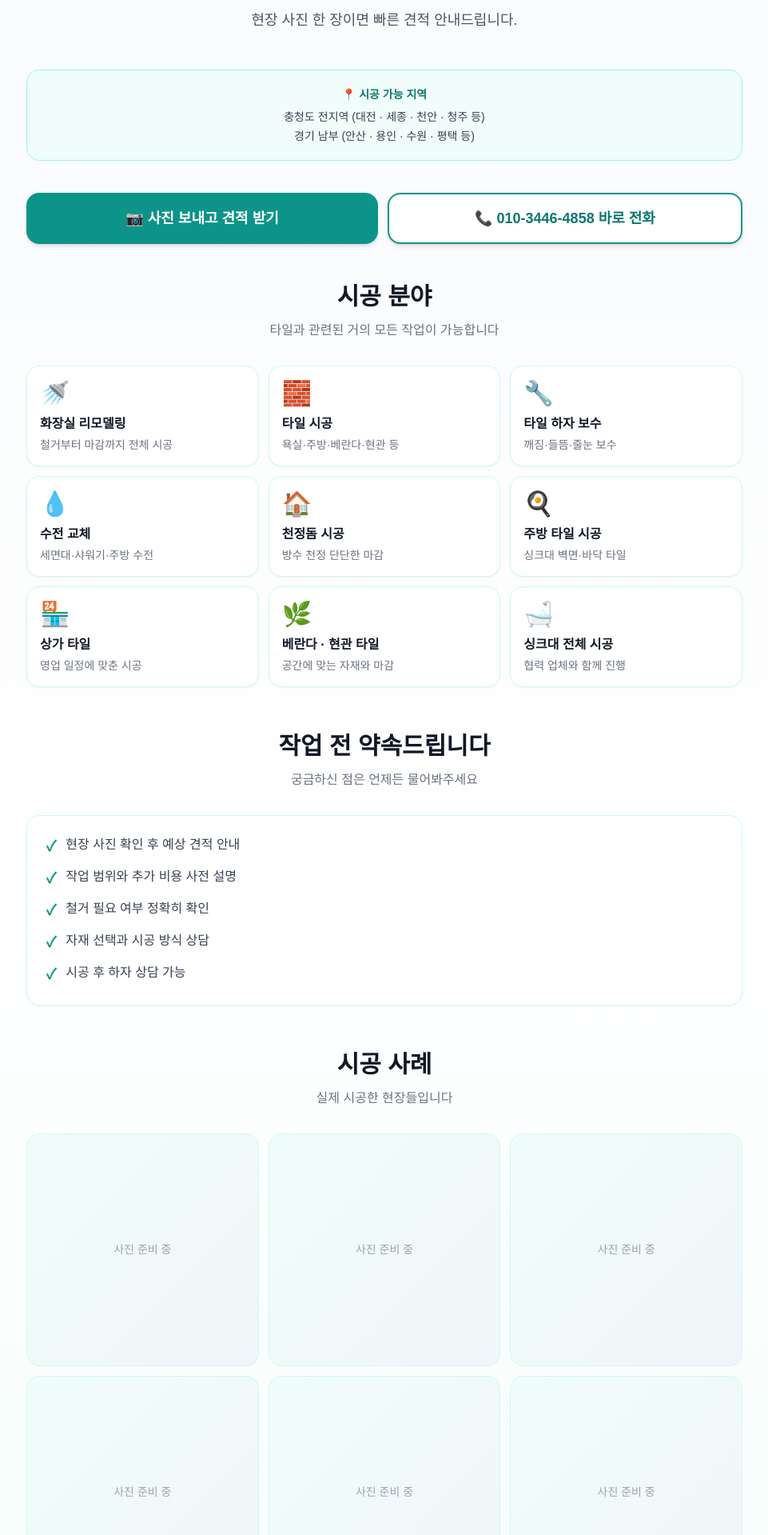
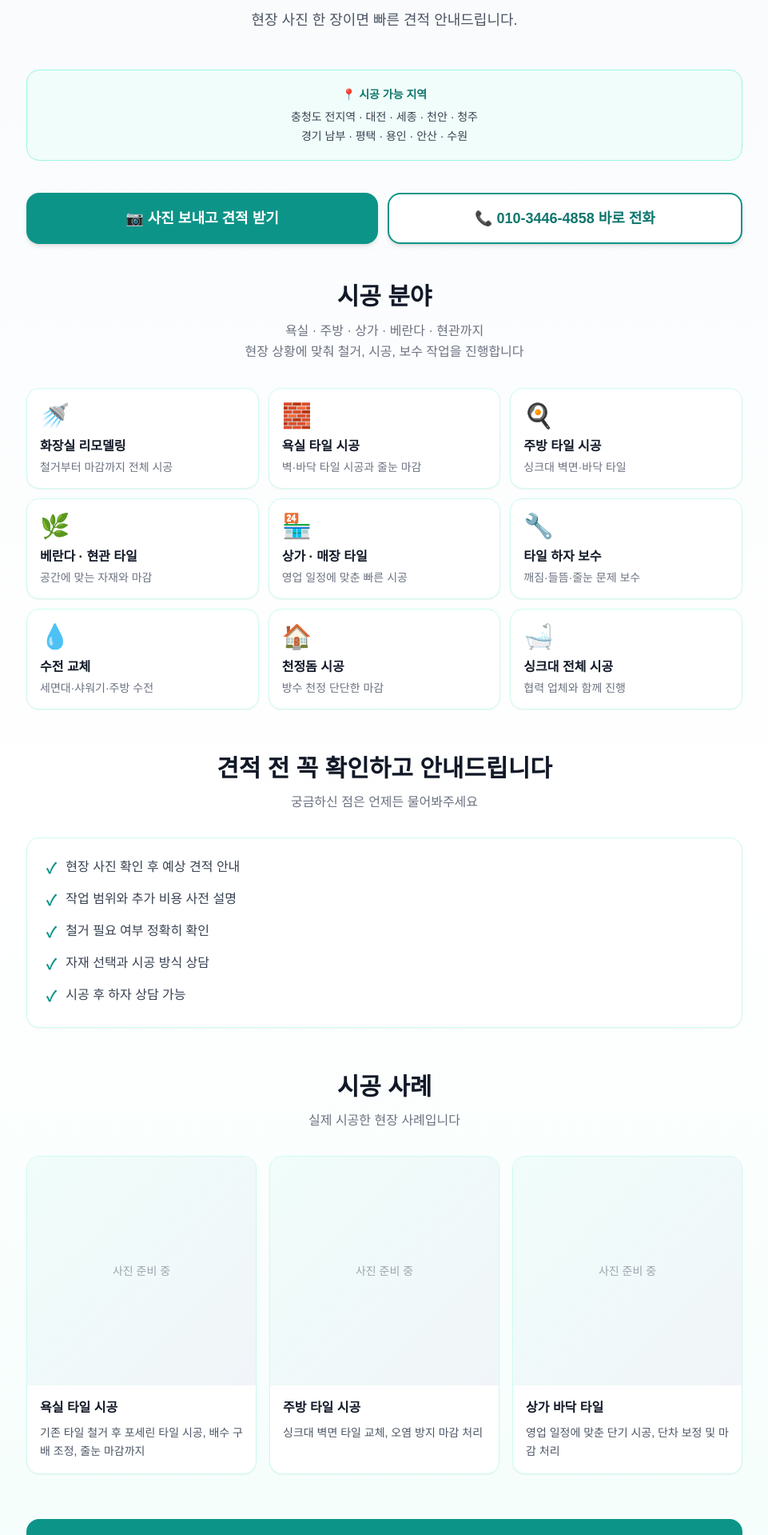
Before and after one commit to chozza-insaeng/dasiwa, a Next.js app: page / in a window 1280 px wide. Shown: the part 241-2160 px from the top of the page at 80% size, without its empty margins (159-1120 px from the left). Built offline with nearby package versions, Linux system fonts and the light colour scheme.

Commit message:
시공 분야 순서·문구 정리, 시공 사례 3개 카드로 개선

```diff
--- a/app/page.tsx
+++ b/app/page.tsx
@@ -3,13 +3,13 @@
 export default function Home() {
   const services = [
     { icon: "🚿", title: "화장실 리모델링", desc: "철거부터 마감까지 전체 시공" },
-    { icon: "🧱", title: "타일 시공", desc: "욕실·주방·베란다·현관 등" },
-    { icon: "🔧", title: "타일 하자 보수", desc: "깨짐·들뜸·줄눈 보수" },
+    { icon: "🧱", title: "욕실 타일 시공", desc: "벽·바닥 타일 시공과 줄눈 마감" },
+    { icon: "🍳", title: "주방 타일 시공", desc: "싱크대 벽면·바닥 타일" },
+    { icon: "🌿", title: "베란다 · 현관 타일", desc: "공간에 맞는 자재와 마감" },
+    { icon: "🏪", title: "상가 · 매장 타일", desc: "영업 일정에 맞춘 빠른 시공" },
+    { icon: "🔧", title: "타일 하자 보수", desc: "깨짐·들뜸·줄눈 문제 보수" },
     { icon: "💧", title: "수전 교체", desc: "세면대·샤워기·주방 수전" },
     { icon: "🏠", title: "천정돔 시공", desc: "방수 천정 단단한 마감" },
-    { icon: "🍳", title: "주방 타일 시공", desc: "싱크대 벽면·바닥 타일" },
-    { icon: "🏪", title: "상가 타일", desc: "영업 일정에 맞춘 시공" },
-    { icon: "🌿", title: "베란다 · 현관 타일", desc: "공간에 맞는 자재와 마감" },
     { icon: "🛁", title: "싱크대 전체 시공", desc: "협력 업체와 함께 진행" },
   ];
 
@@ -21,9 +21,19 @@ export default function Home() {
     "시공 후 하자 상담 가능",
   ];
 
-  const regions = [
-    "충청도 전지역 (대전 · 세종 · 천안 · 청주 등)",
-    "경기 남부 (안산 · 용인 · 수원 · 평택 등)",
+  const portfolios = [
+    {
+      title: "욕실 타일 시공",
+      desc: "기존 타일 철거 후 포세린 타일 시공, 배수 구배 조정, 줄눈 마감까지",
+    },
+    {
+      title: "주방 타일 시공",
+      desc: "싱크대 벽면 타일 교체, 오염 방지 마감 처리",
+    },
+    {
+      title: "상가 바닥 타일",
+      desc: "영업 일정에 맞춘 단기 시공, 단차 보정 및 마감 처리",
+    },
   ];
 
   return (
@@ -54,9 +64,8 @@ export default function Home() {
               📍 시공 가능 지역
             </p>
             <div className="text-sm text-gray-700 space-y-1">
-              {regions.map((r) => (
-                <p key={r}>{r}</p>
-              ))}
+              <p>충청도 전지역 · 대전 · 세종 · 천안 · 청주</p>
+              <p>경기 남부 · 평택 · 용인 · 안산 · 수원</p>
             </div>
           </div>
 
@@ -81,8 +90,9 @@ export default function Home() {
             <h2 className="text-2xl sm:text-3xl font-bold text-gray-900 text-center mb-3">
               시공 분야
             </h2>
-            <p className="text-center text-gray-500 mb-8">
-              타일과 관련된 거의 모든 작업이 가능합니다
+            <p className="text-center text-gray-500 mb-8 leading-relaxed">
+              욕실 · 주방 · 상가 · 베란다 · 현관까지<br />
+              현장 상황에 맞춰 철거, 시공, 보수 작업을 진행합니다
             </p>
             <div className="grid grid-cols-2 sm:grid-cols-3 gap-3">
               {services.map((s) => (
@@ -104,10 +114,10 @@ export default function Home() {
             </div>
           </section>
 
-          {/* 신뢰 약속 */}
+          {/* 견적 전 안내 */}
           <section className="mb-14">
             <h2 className="text-2xl sm:text-3xl font-bold text-gray-900 text-center mb-3">
-              작업 전 약속드립니다
+              견적 전 꼭 확인하고 안내드립니다
             </h2>
             <p className="text-center text-gray-500 mb-8">
               궁금하신 점은 언제든 물어봐주세요
@@ -124,21 +134,31 @@ export default function Home() {
             </div>
           </section>
 
-          {/* 시공 사례 자리 */}
+          {/* 시공 사례 */}
           <section className="mb-14">
             <h2 className="text-2xl sm:text-3xl font-bold text-gray-900 text-center mb-3">
               시공 사례
             </h2>
             <p className="text-center text-gray-500 mb-8">
-              실제 시공한 현장들입니다
+              실제 시공한 현장 사례입니다
             </p>
-            <div className="grid grid-cols-2 sm:grid-cols-3 gap-3">
-              {[1, 2, 3, 4, 5, 6].map((n) => (
+            <div className="grid grid-cols-1 sm:grid-cols-3 gap-4">
+              {portfolios.map((p) => (
                 <div
-                  key={n}
-                  className="aspect-square bg-gradient-to-br from-teal-50 to-slate-100 rounded-2xl border border-teal-100 flex items-center justify-center"
+                  key={p.title}
+                  className="bg-white rounded-2xl border border-teal-100 shadow-sm overflow-hidden"
                 >
-                  <span className="text-gray-400 text-sm">사진 준비 중</span>
+                  <div className="aspect-square bg-gradient-to-br from-teal-50 to-slate-100 flex items-center justify-center">
+                    <span className="text-gray-400 text-sm">사진 준비 중</span>
+                  </div>
+                  <div className="p-4">
+                    <h3 className="text-base font-semibold text-gray-900 mb-2">
+                      {p.title}
+                    </h3>
+                    <p className="text-sm text-gray-600 leading-relaxed">
+                      {p.desc}
+                    </p>
+                  </div>
                 </div>
               ))}
             </div>
@@ -176,7 +196,7 @@ export default function Home() {
         <div className="max-w-4xl mx-auto text-center text-sm text-gray-500 space-y-2">
           <p className="font-semibold text-gray-700">TILE MASTER · 타일 마스터</p>
           <p>타일 시공 문의: 010-3446-4858</p>
-          <p>시공 가능 지역: 충청도 전지역 · 경기 남부권(평택,용인,안산,수원등)</p>
+          <p>시공 가능 지역: 충청도 전지역 · 경기 남부</p>
           <p className="text-xs text-gray-400 pt-2">© 2026 Tile Master. All rights reserved.</p>
         </div>
       </footer>
```
